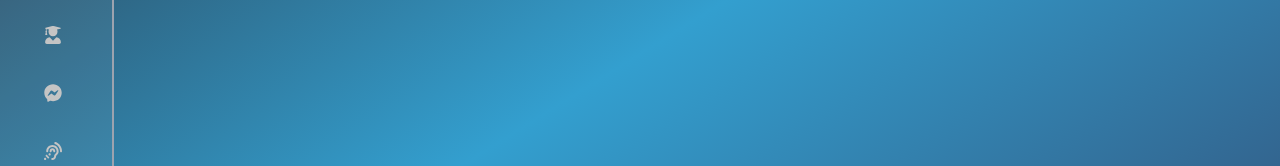
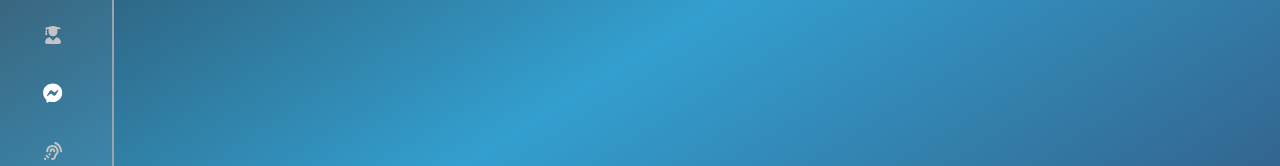
Before and after one commit to PAnand007/hms, a Next.js app: page /dashboard/inst/message in a window 1280 px wide. Shown: the part 346-512 px from the top of the page. Built offline with nearby package versions, Linux system fonts and the light colour scheme.

Commit message:
Enhance and Activated the instSidebar links

```diff
--- a/app/dashboard/inst/InstSidebar.jsx
+++ b/app/dashboard/inst/InstSidebar.jsx
@@ -82,21 +82,19 @@ const InstSidebar = () => {
         {sidebarItems.map((item, index) => (
           <li
             key={index}
-            className={`p-3 ${
-              !toggle && "mb-4"
-            } w-12 group hover:font-semibold ${
-              pathname === `/dashboard/inst/${item.path}`
-                ? "text-white"
-                : "text-[#C4C4C4]"
+            className={`p-3 ${!toggle && "mb-4"} w-12 hover:font-semibold ${
+              pathname === `/dashboard/inst${item.path}`
+                ? "text-white font-semibold scale-110"
+                : "text-[#c4c4c4]"
             } hover:text-white`}
           >
             {/* Sidebar item link */}
             <Link
               className="flex items-center capitalize group relative"
-              href={`/dashboard/inst/${item.path}`}
+              href={`/dashboard/inst${item.path}`}
             >
               {/* Sidebar item icon */}
-              <span className="mr-4 text-lg group-hover:scale-125 transition-all duration-300 ease-in-out">
+              <span className="mr-4 text-lg transition-all duration-300 ease-in-out">
                 {item.icon}
               </span>
               {/* Sidebar item name */}
```
